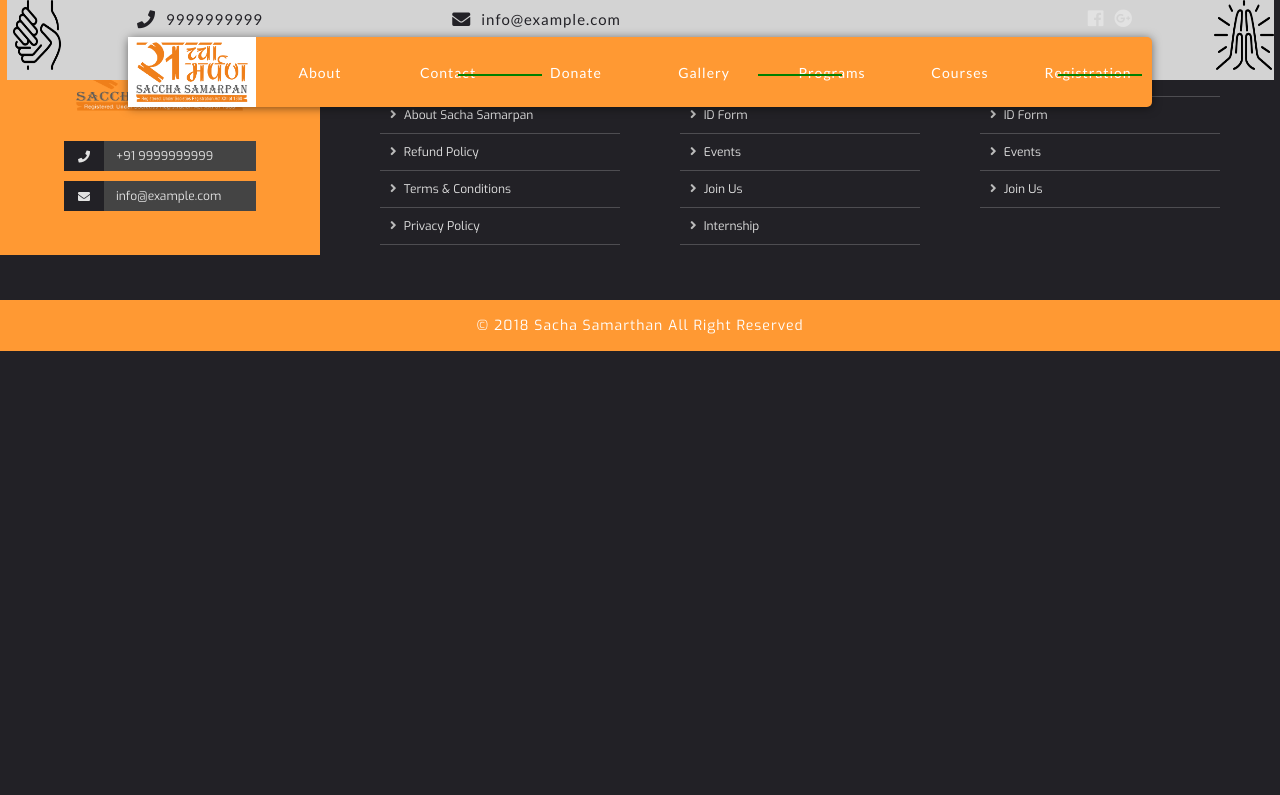
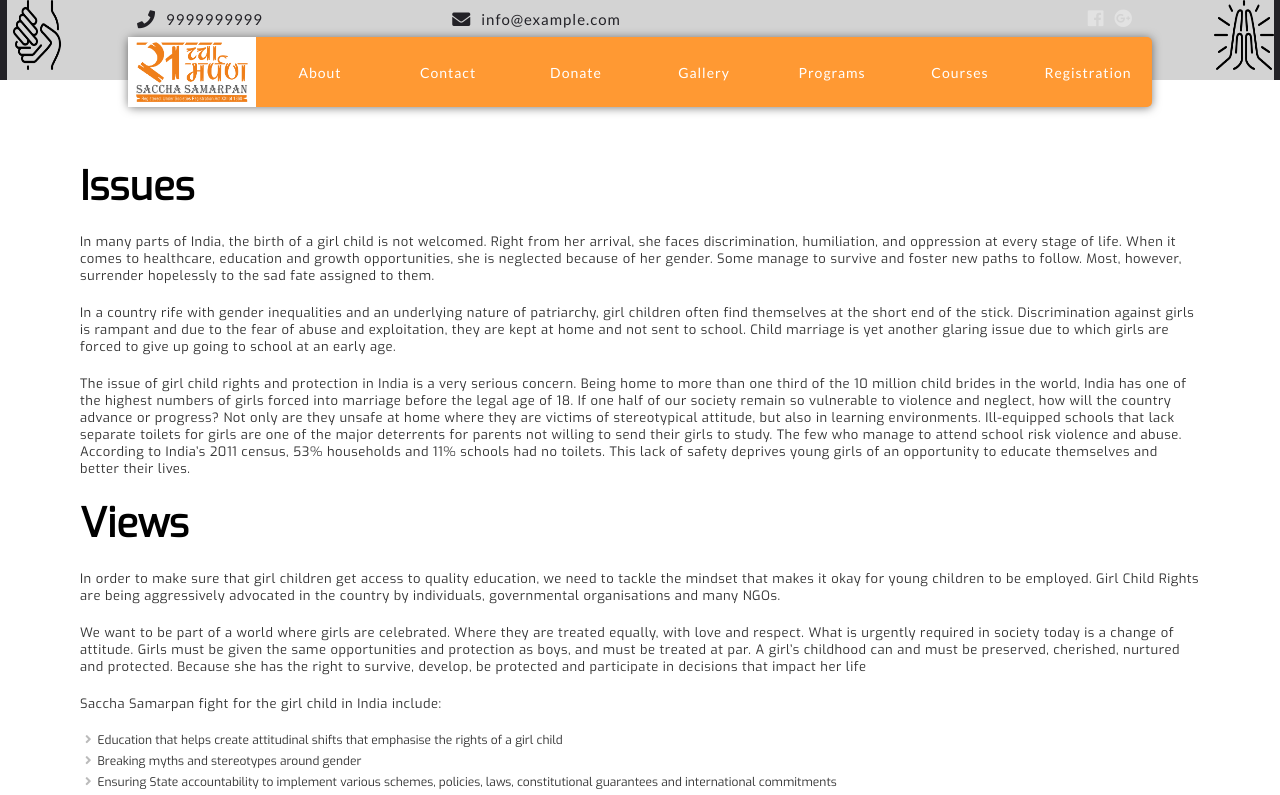
Before and after one commit to riverrz/sacha-samarpan-ngo, a React app in the folder client/: page /issues in a window 1280 px wide. Shown: the top 795 px of the page. Built offline with nearby package versions, Linux system fonts and the light colour scheme.

Commit message:
Add IssuesAndViews component and added classes inside Maintext and Navigation

```diff
--- a/client/src/App.css
+++ b/client/src/App.css
@@ -44,3 +44,8 @@
   height: 100%;
   width: 100%;
 }
+
+::selection {
+  background: #008000;
+  color: #fff;
+}
--- a/client/src/App.js
+++ b/client/src/App.js
@@ -7,6 +7,7 @@ import leftLogo from "./assets/Icons/charity-1.png";
 import rightLogo from "./assets/Icons/praying.png";
 import Frontpage from "./containers/Frontpage/Frontpage";
 import About from "./components/About/About";
+import IssuesAndViews from './components/IssuesAndViews/IssuesAndViews';
 class App extends Component {
   render() {
     return (
@@ -30,6 +31,7 @@ class App extends Component {
         <Navigation />
         <Route path="/" exact component={Frontpage} />
         <Route path="/about" exact component={About} />
+        <Route path="/issues" exact component={IssuesAndViews} />
         <Footer />
       </div>
     );
--- a/client/src/components/About/About.css
+++ b/client/src/components/About/About.css
@@ -1,4 +1,4 @@
-hr {
+.mainHR {
   width: 35%;
   height: 2px;
   background-color: #008000;
@@ -50,6 +50,6 @@ hr {
 .textBox>p {
     margin: 2rem auto;
     font-size: 1.3rem;
-    color: #666666;
+    color: #333333;
     letter-spacing: 0.5px;
 }
--- a/client/src/components/About/About.js
+++ b/client/src/components/About/About.js
@@ -7,7 +7,7 @@ const about = props => (
       <span className={classes.headingPrimarySpan}>Sacha Samarthan</span>
     </h1>
     <h2 className={classes.subHeading}>Something about us</h2>
-    <hr />
+    <hr className={classes.mainHR}/>
     <div className={classes.textBox}>
       <h2 className={classes.innerHeading}>Our Vision</h2>
       <hr className={classes.subHR} />
--- a/client/src/components/Footer/Footer.css
+++ b/client/src/components/Footer/Footer.css
@@ -84,7 +84,7 @@
 .projects {
   flex-basis: 25%;
 }
-hr {
+.footerHR {
   width: 20%;
   height: 1px;
   border: none;
--- a/client/src/components/Footer/Footer.js
+++ b/client/src/components/Footer/Footer.js
@@ -28,7 +28,7 @@ const footer = props => {
         <div className={classes.footer__right}>
           <div className={classes.about}>
             <h1 className={classes.heading}>About Section</h1>
-            <hr />
+            <hr className={classes.footerHR}/>
             <ul className={classes.list}>
               <li className={classes.list__item}>
                 <a href="/" className={classes.list__item__text}>
@@ -54,7 +54,7 @@ const footer = props => {
           </div>
           <div className={classes.links}>
             <h1 className={classes.heading}>Quick Links</h1>
-            <hr />
+            <hr className={classes.footerHR}/>
             <ul className={classes.list}>
               <li className={classes.list__item}>
                 <a href="/" className={classes.list__item__text}>
@@ -80,7 +80,7 @@ const footer = props => {
           </div>
           <div className={classes.projects}>
             <h1 className={classes.heading}>Our projects</h1>
-            <hr />
+            <hr className={classes.footerHR}/>
             <ul className={classes.list}>
               <li className={classes.list__item}>
                 <a href="/" className={classes.list__item__text}>
--- /dev/null
+++ b/client/src/components/IssuesAndViews/IssuesAndViews.css
@@ -0,0 +1,26 @@
+.container {
+  width: 100%;
+  background-color: #fff;
+  font-family: inherit;
+  margin-top: 8rem;
+  padding: 8rem;
+}
+.content > p {
+  margin: 2rem auto;
+  font-size: 1.3rem;
+  color: #333333;
+  letter-spacing: 0.5px;
+}
+.content > ul {
+  color: #333333;
+  margin-top: 2rem;
+  list-style: none;
+}
+.resolvesList>li {
+    margin: 0.5rem;
+}
+.resolvesList>li>i {
+  font-size: 1.3rem;
+  color: #bbbbbb;
+  margin-right: 0.6rem;
+}
--- /dev/null
+++ b/client/src/components/IssuesAndViews/IssuesAndViews.js
@@ -0,0 +1,80 @@
+import React from "react";
+import classes from "./IssuesAndViews.css";
+const issuesAndViews = props => (
+  <div className={classes.container}>
+    <div className={classes.content}>
+      <h1>Issues</h1>
+      <p>
+        In many parts of India, the birth of a girl child is not welcomed. Right
+        from her arrival, she faces discrimination, humiliation, and oppression
+        at every stage of life. When it comes to healthcare, education and
+        growth opportunities, she is neglected because of her gender. Some
+        manage to survive and foster new paths to follow. Most, however,
+        surrender hopelessly to the sad fate assigned to them.
+      </p>
+      <p>
+        In a country rife with gender inequalities and an underlying nature of
+        patriarchy, girl children often find themselves at the short end of the
+        stick. Discrimination against girls is rampant and due to the fear of
+        abuse and exploitation, they are kept at home and not sent to school.
+        Child marriage is yet another glaring issue due to which girls are
+        forced to give up going to school at an early age.
+      </p>
+      <p>
+        The issue of girl child rights and protection in India is a very serious
+        concern. Being home to more than one third of the 10 million child
+        brides in the world, India has one of the highest numbers of girls
+        forced into marriage before the legal age of 18. If one half of our
+        society remain so vulnerable to violence and neglect, how will the
+        country advance or progress? Not only are they unsafe at home where they
+        are victims of stereotypical attitude, but also in learning
+        environments. Ill-equipped schools that lack separate toilets for girls
+        are one of the major deterrents for parents not willing to send their
+        girls to study. The few who manage to attend school risk violence and
+        abuse. According to India’s 2011 census, 53% households and 11% schools
+        had no toilets. This lack of safety deprives young girls of an
+        opportunity to educate themselves and better their lives.
+      </p>
+      <h1>Views</h1>
+      <p>
+        In order to make sure that girl children get access to quality
+        education, we need to tackle the mindset that makes it okay for young
+        children to be employed. Girl Child Rights are being aggressively
+        advocated in the country by individuals, governmental organisations and
+        many NGOs.
+      </p>
+      <p>
+        We want to be part of a world where girls are celebrated. Where they are
+        treated equally, with love and respect. What is urgently required in
+        society today is a change of attitude. Girls must be given the same
+        opportunities and protection as boys, and must be treated at par. A
+        girl’s childhood can and must be preserved, cherished, nurtured and
+        protected. Because she has the right to survive, develop, be protected
+        and participate in decisions that impact her life
+      </p>
+      <p>Saccha Samarpan fight for the girl child in India include:</p>
+      <ul className={classes.resolvesList}>
+        <li>
+          <i class="fas fa-angle-right" />Education that helps create
+          attitudinal shifts that emphasise the rights of a girl child
+        </li>
+        <li>
+          <i class="fas fa-angle-right" />Breaking myths and stereotypes around
+          gender
+        </li>
+        <li>
+          <i class="fas fa-angle-right" />Ensuring State accountability to
+          implement various schemes, policies, laws, constitutional guarantees
+          and international commitments
+        </li>
+        <li>
+          <i class="fas fa-angle-right" />Building women leaders from the
+          community through sensitisation programmes that help them understand
+          their rights and ensure it for girls and women like them.
+        </li>
+      </ul>
+    </div>
+  </div>
+);
+
+export default issuesAndViews;
--- a/client/src/components/Maintext/Maintext.css
+++ b/client/src/components/Maintext/Maintext.css
@@ -72,6 +72,3 @@ h1 span {
   transform: translateY(4px);
   box-shadow: 0 0.4rem 1.2rem rgba(0, 0, 0, 0.5);
 }
-::selection {
-  color: #008000;
-}
--- a/client/src/components/Navigation/Navigation.js
+++ b/client/src/components/Navigation/Navigation.js
@@ -48,6 +48,11 @@ const navigation = props => {
                 </Link>
               </li>
               <li>
+                <Link to="/issues">
+                  <i class="fas fa-angle-right" /> Issues & Views
+                </Link>
+              </li>
+              <li>
                 <a href="/">
                   <i class="fas fa-angle-right" /> Founder
                 </a>
```
